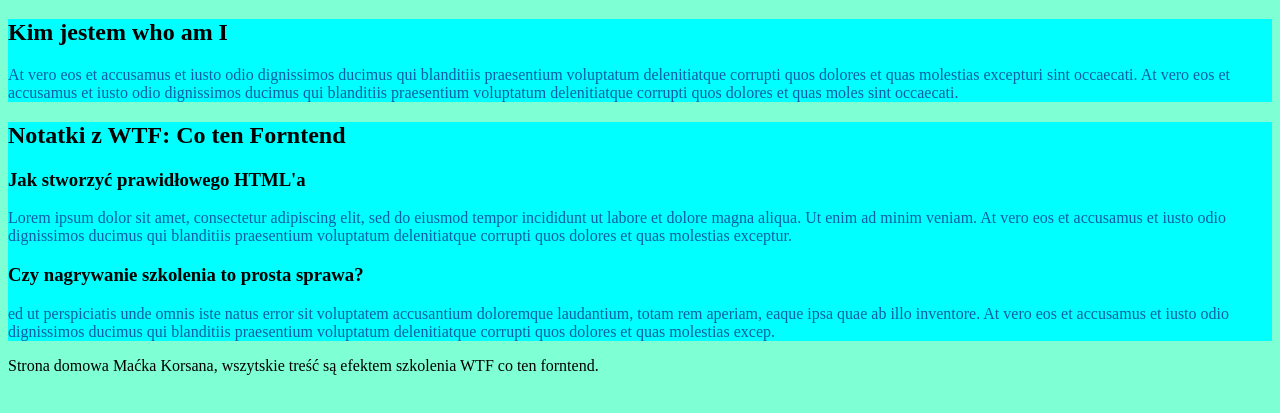
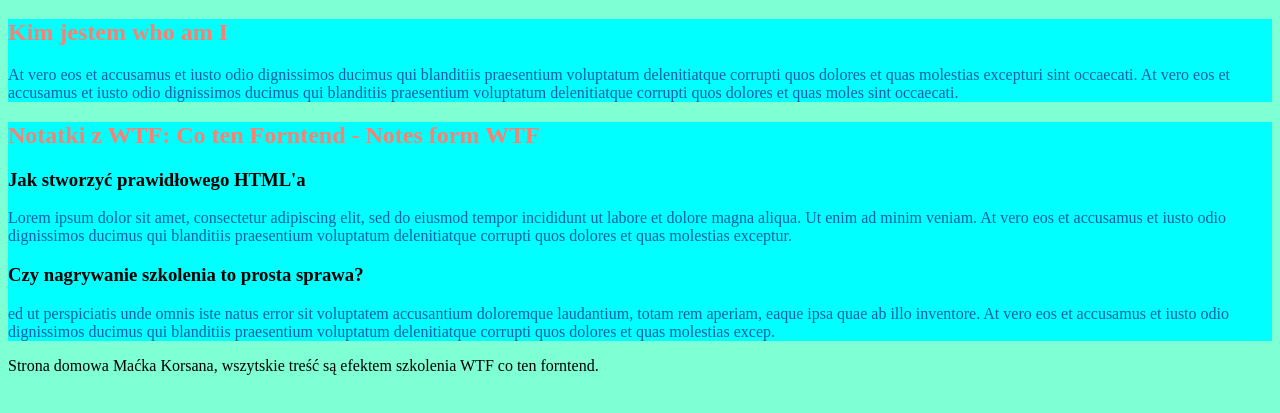
Before and after one commit to dianamiszkiel/homepage, a plain HTML site: page index.html in a window 1280 px wide. Shown: the part 61-474 px from the top of the page. Drawn offline with Linux system fonts and the light colour scheme.

Commit message:
h3-change-and-style

```diff
--- a/index.html
+++ b/index.html
@@ -23,7 +23,7 @@
     </section>
 
     <section>
-        <h2>Notatki z WTF: Co ten Forntend</h2>
+        <h2>Notatki z WTF: Co ten Forntend - Notes form WTF</h2>
         <article>
             <h3>Jak stworzyć prawidłowego HTML'a</h3>
             <p>Lorem ipsum dolor sit amet, consectetur adipiscing elit, sed do eiusmod tempor incididunt
--- a/style.css
+++ b/style.css
@@ -10,3 +10,6 @@ h1 {
 p {
     color: #0c5ea5;
 }
+h2 {
+    color: salmon;
+}
```
